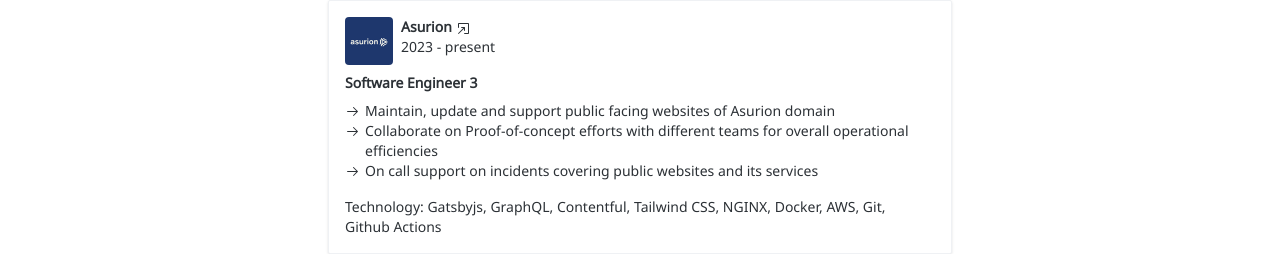
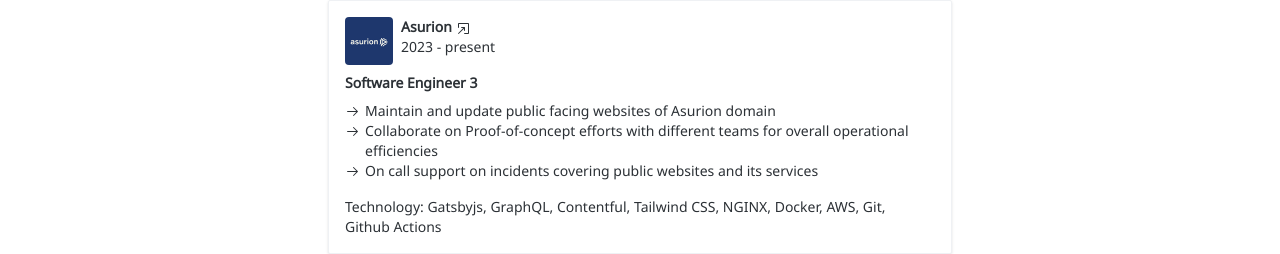
Before and after one commit to swoppy/jsonbarba, a Next.js app: page / in a window 1280 px wide. Shown: the part 492-746 px from the top of the page. Built offline with nearby package versions, Linux system fonts and the light colour scheme.

Commit message:
fix: reword latest exp

```diff
--- a/src/components/ExperienceSection.tsx
+++ b/src/components/ExperienceSection.tsx
@@ -15,7 +15,7 @@
       name: ['Asurion', 'https://asurion.com'],
       designation: 'Software Engineer 3',
       highlights: [
-        "Maintain, update and support public facing websites of Asurion domain",
+        "Maintain and update public facing websites of Asurion domain",
         "Collaborate on Proof-of-concept efforts with different teams for overall operational efficiencies",
         "On call support on incidents covering public websites and its services",
       ],
```
